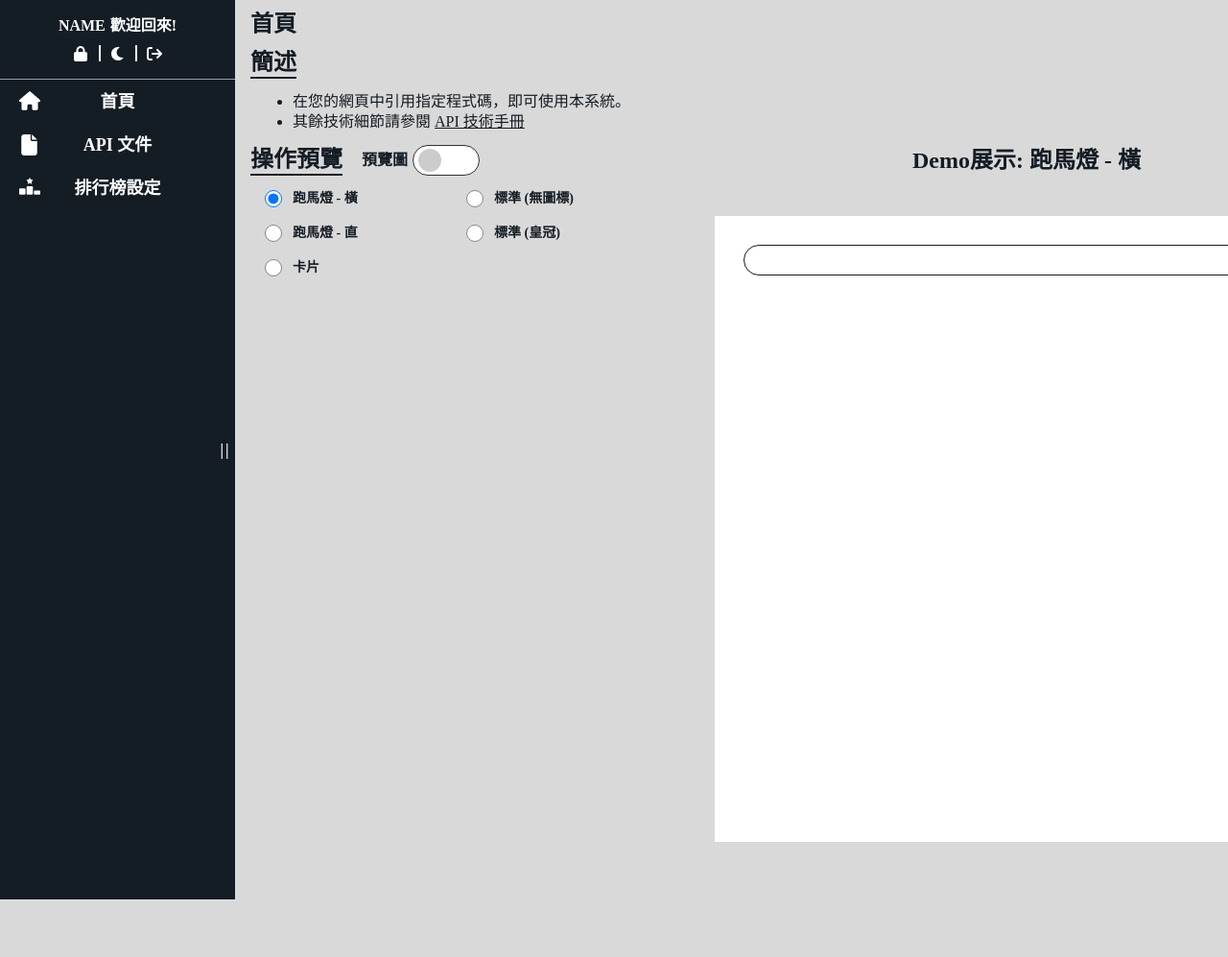
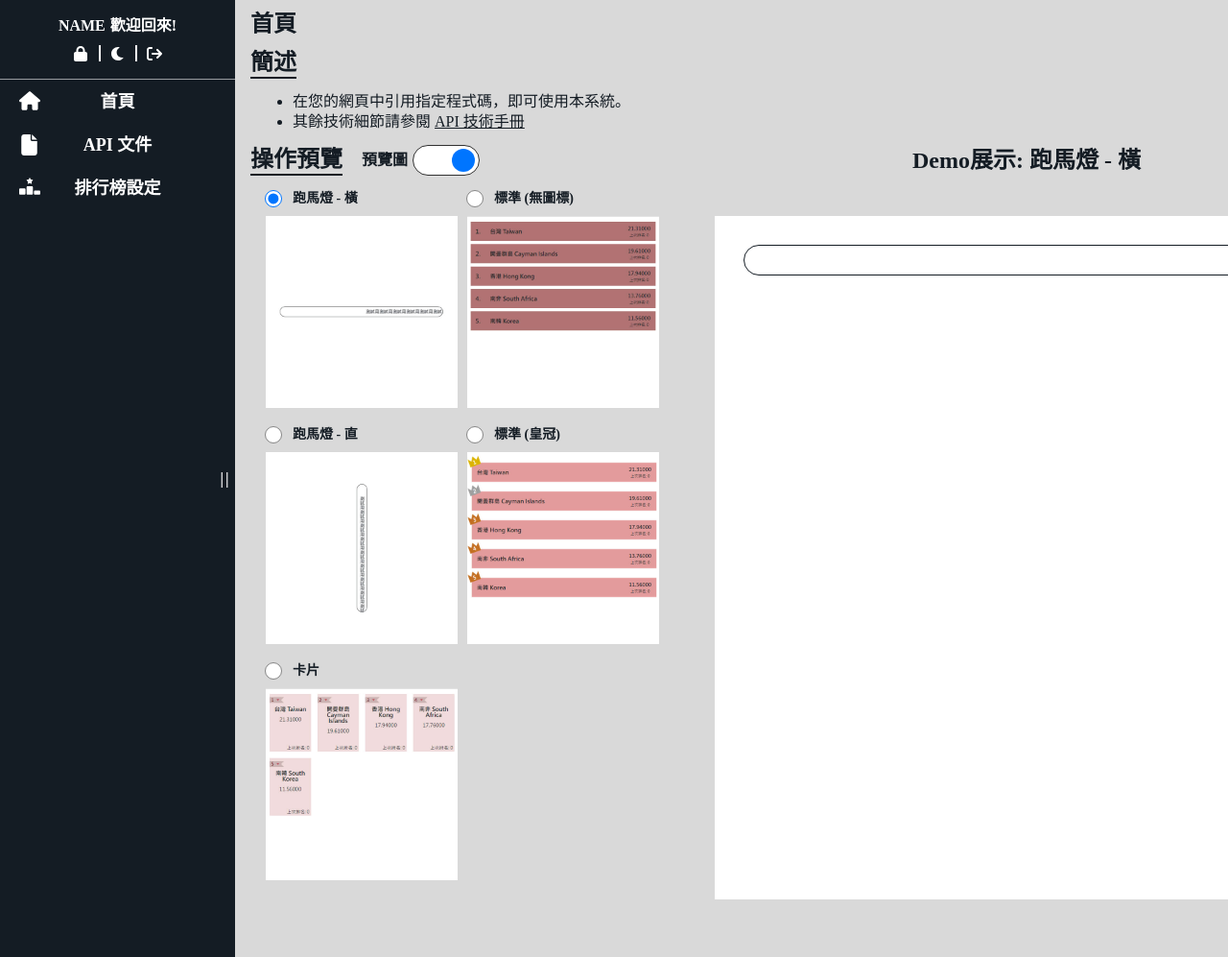
Before and after one commit to zbc951/demoAPI, a plain HTML site: page index.html in a window 1280 px wide. Shown: the top 997 px of the page at 96% size. Before the commit the page ends 937 px from the top, so only its background shows below. Drawn offline with nearby package versions, Linux system fonts and the light colour scheme.

Commit message:
111-0727-5

```diff
--- a/index.html
+++ b/index.html
@@ -78,7 +78,7 @@
                         <p>操作預覽</p>
                         <div class="demoImg">
                             <p>預覽圖</p>
-                            <div class="rowBox">
+                            <div class="rowBox active">
                                 <i></i>
                             </div>
                         </div>
@@ -92,7 +92,7 @@
                                     </label>
                                     <p>跑馬燈 - 橫</p>
                                 </div>
-                                <img src="./images/marquee_row.jpg" alt="">
+                                <img class="active" src="./images/marquee_row.jpg" alt="">
                             </li>
                             <li>
                                 <div>
@@ -101,7 +101,7 @@
                                     </label>
                                     <p>跑馬燈 - 直</p>
                                 </div>
-                                <img src="./images/marquee_column.jpg" alt="">
+                                <img class="active" src="./images/marquee_column.jpg" alt="">
                             </li>
                             <li>
                                 <div>
@@ -110,7 +110,7 @@
                                     </label>
                                     <p>卡片</p>
                                 </div>
-                                <img src="./images/card_list.jpg" alt="">
+                                <img class="active" src="./images/card_list.jpg" alt="">
                             </li>
                         </ol>
                         <ol>
@@ -121,7 +121,7 @@
                                     </label>
                                     <p>標準 (無圖標)</p>
                                 </div>
-                                <img src="./images/simple_list.jpg" alt="">
+                                <img class="active" src="./images/simple_list.jpg" alt="">
                             </li>
                             <li>
                                 <div>
@@ -130,7 +130,7 @@
                                     </label>
                                     <p>標準 (皇冠)</p>
                                 </div>
-                                <img src="./images/crown_list.jpg" alt="">
+                                <img class="active" src="./images/crown_list.jpg" alt="">
                             </li>
                         </ol>
                     </ul>
```
